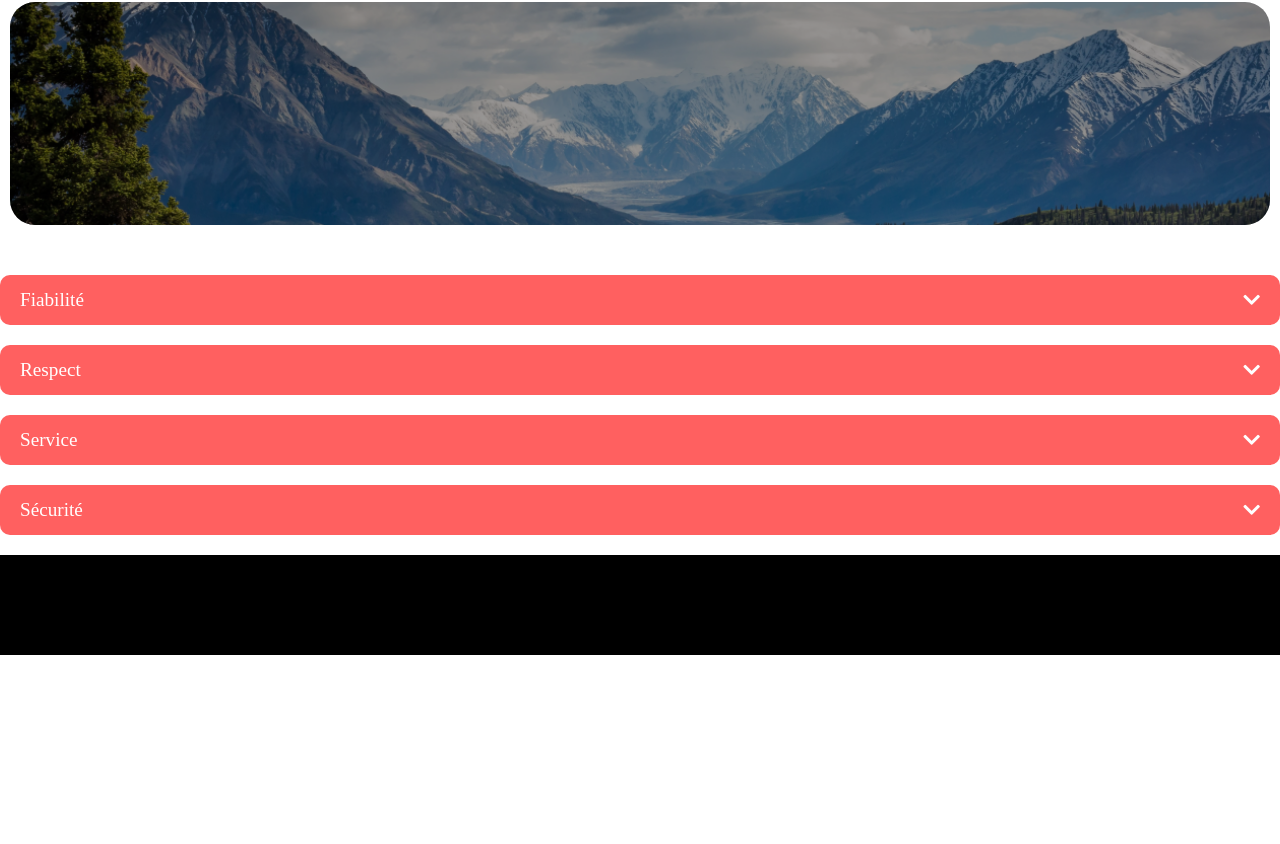
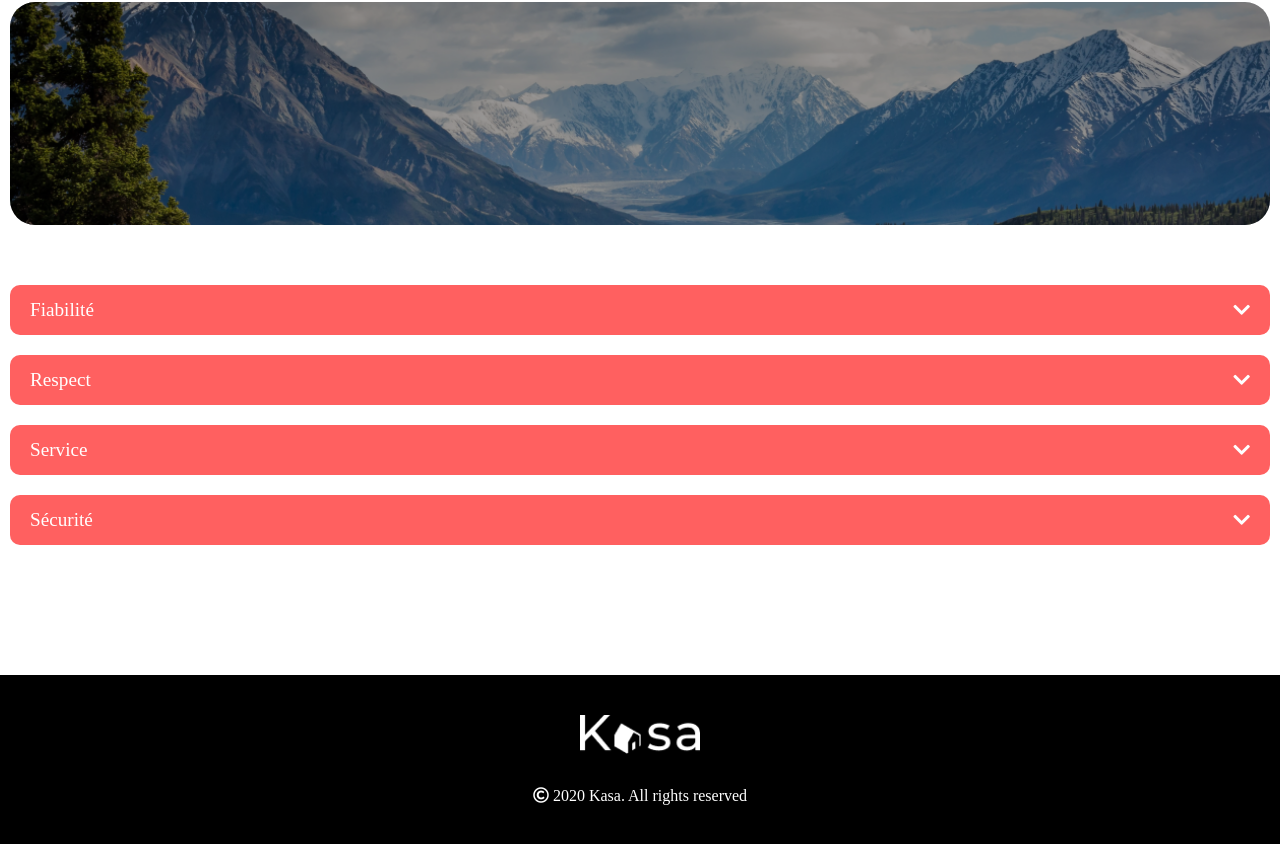
Before and after one commit to Redavela/KODAD_Reda_11_20_09_2021, a React (Create React App) app: page /a-propos in a window 1280 px wide. Shown: the part 176-1020 px from the top of the page. Before the commit the page ends 831 px from the top, so only its background shows below. Built offline with nearby package versions, Linux system fonts and the light colour scheme.

Commit message:
Ajout logofooter + ajustement des derniers détails

```diff
--- a/src/composants/Footer.js
+++ b/src/composants/Footer.js
@@ -1,18 +1,19 @@
 import React, { Component } from 'react';
+import logoFooter from './../assets/logo-footer.png';
+import './../css/Footer.css'
 
 class Footer extends Component {
     render() {
         return (
-            <div style={style}>
 
-            </div>
+        <footer className="main-footer">
+            <img src={logoFooter} alt="Kasa" />
+            <p>
+            <span className="far fa-copyright"></span> 2020 Kasa. All rights reserved
+            </p>
+        </footer>
+
         );
     }
 }
-const style = {
-    background: 'black',
-    width: '100%',
-    height: '100px'
-}
-
 export default Footer;
--- a/src/composants/Navigator.js
+++ b/src/composants/Navigator.js
@@ -4,10 +4,6 @@ import './../css/Navigator.css'
 import {Link} from "react-router-dom";
 
 class Navigator extends Component {
-    state = {
-        currentLocation: window.location.pathname
-    };
-
 
     render() {
 
@@ -17,7 +13,7 @@ class Navigator extends Component {
         ];
 
         const links = routes.map((route, index) => (
-             <li key={index}><Link onClick={() => {}} className={this.state.currentLocation === route.path ? 'toto': ''} to={route.path}>{route.label}</Link></li>
+             <li key={index}><Link to={route.path}>{route.label}</Link></li>
         ))
 
         return (
--- /dev/null
+++ b/src/css/Footer.css
@@ -0,0 +1,24 @@
+.main-footer {
+    background: #000;
+    color: #fff;
+    text-align: center;
+    padding: 40px;
+    margin-top: 100px;
+  }
+
+  .main-footer img {
+    width: 120px;
+    height: auto;
+  }
+
+  .main-footer p {
+    margin-top: 15px;
+    font-size: 0.7rem;
+  }
+
+  @media screen and (min-width: 768px) {
+    .main-footer p {
+      margin-top: 30px;
+      font-size: 1rem;
+    }
+  }
--- a/src/pages/About.js
+++ b/src/pages/About.js
@@ -13,7 +13,9 @@ class About extends Component {
         return (
             <div>
                 <Header img={img}/>
+                <main className='about-container'>
                 {aboutsDropdown}
+                </main>
             </div>
         )
     }
```
Also changed, not shown: src/assets/logo-footer.png (added).
